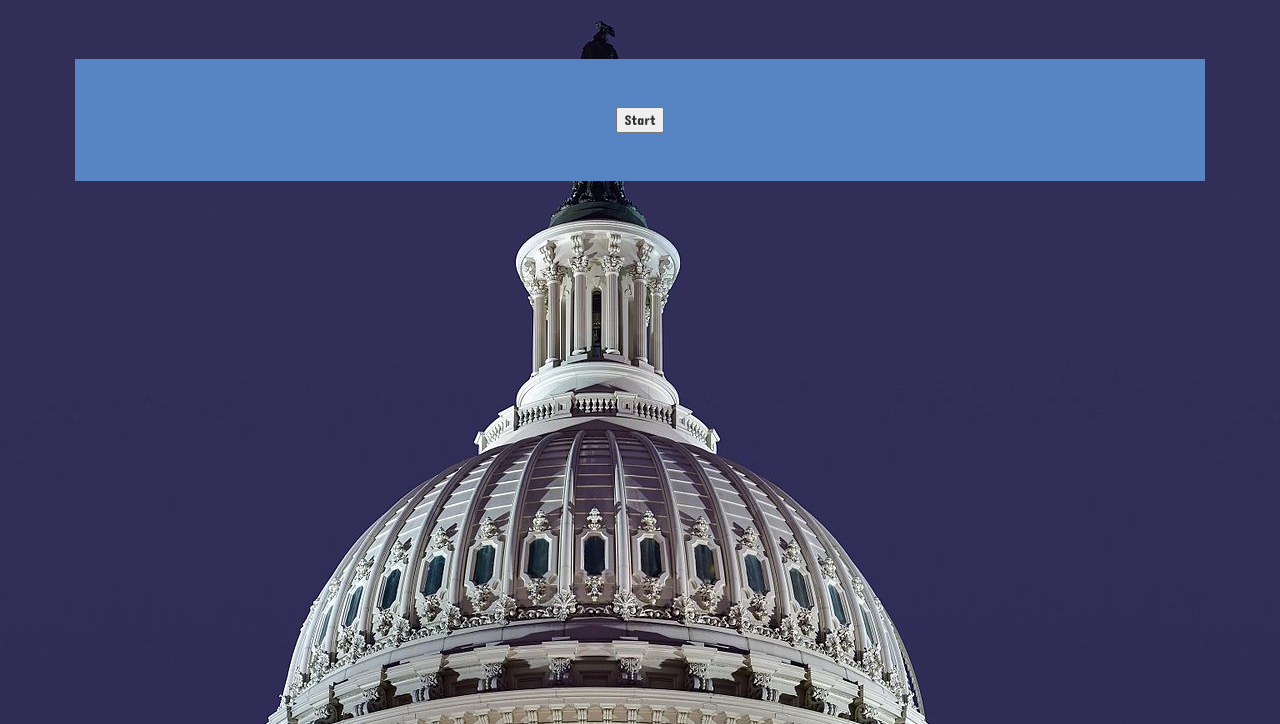
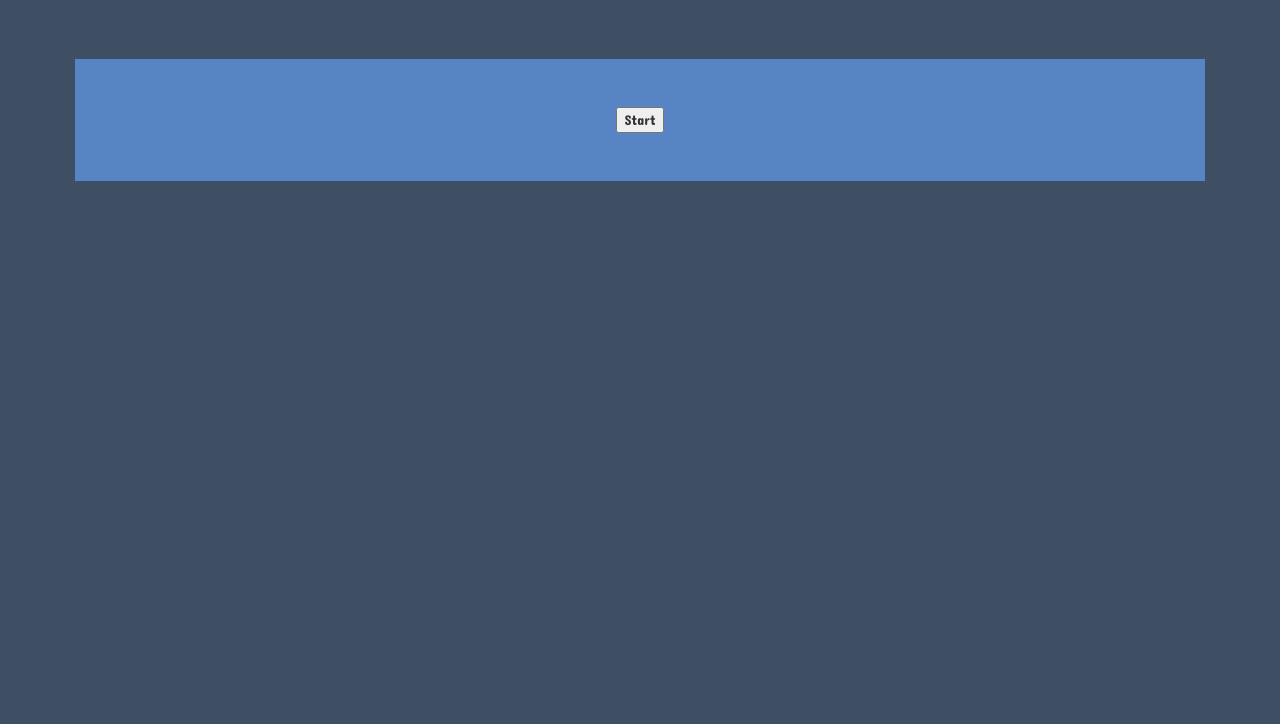
Before and after one commit to stabrr/TriviaGame, a plain HTML site: page index.html in a window 1280 px wide. Shown: the part 76-800 px from the top of the page. Drawn offline with nearby package versions, Linux system fonts and the light colour scheme.

Commit message:
better css

```diff
--- a/assets/css/style.css
+++ b/assets/css/style.css
@@ -1,11 +1,12 @@
 body{
-	background: url(../../assets/images/uscap.jpg);
-	background-color: #5784c3;
+	/*background: url(../../assets/images/usa.png);*/
+	background-color: #3e4e63;
 	font-family: 'Concert One', cursive;
 }
 #game h2{
 	font-weight: bold;
 }
+
 
 #results{
 	background-color: #5784c3;
@@ -17,4 +18,3 @@ h1{
 	text-align: center;
 	color: black;
 }
-}
--- a/index.html
+++ b/index.html
@@ -16,7 +16,7 @@
 <div id="outer">
 	<h1>How Well Do You know State Capitals</h1>
 
-	<div id="results" class="jumbotron">
+	<div id="results" class="jumbotron backImg">
 		<div id="game">
 			<button id="start">Start</button>
 		</div>
```
